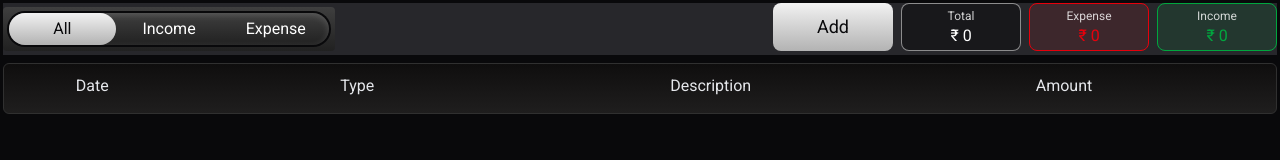
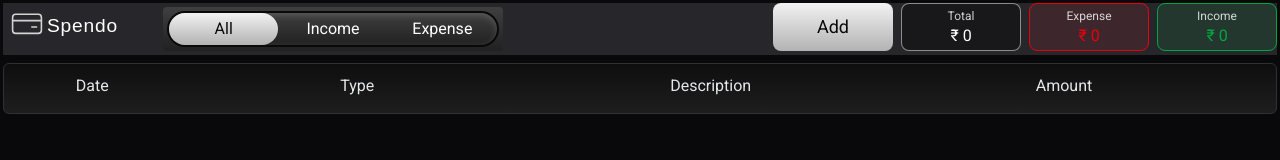
Before and after one commit to QuantumDev573/Spendo-expenseTracker, a website: page index.html in a window 1280 px wide. Drawn offline with Linux system fonts and the light colour scheme; a web font is replaced by a local one.

Commit message:
add the website name

```diff
--- a/index.html
+++ b/index.html
@@ -68,7 +68,37 @@
         </style>
 </head>
 <body>
-  <div class=" mb-2  grid grid-cols-1 sm:flex justify-between items-center bg-zinc-400/20 ">
+  <div class=" mb-2  grid grid-cols-1 md:grid-cols-[0.01fr_1fr_0.5fr] bg-zinc-400/20 ">
+
+    <div class="mb-1 ">
+      <svg xmlns="http://www.w3.org/2000/svg" viewBox="0 0 200 50" fill="none" stroke="#d3d2d2" stroke-width="2" stroke-linecap="round" stroke-linejoin="round" height="40">
+
+        <defs>
+          <linearGradient id="spendoGradient" x1="0%" y1="0%" x2="100%" y2="0%">
+            <stop offset="100%" stop-color="white    "/>
+            <stop offset="10%" stop-color="#cdc8c8"/>
+          </linearGradient>
+        </defs>
+
+        <g transform="translate(10, 10)">
+          <rect x="2" y="4" width="36" height="24" rx="4" ry="4"></rect>
+          <path d="M2 12h36"></path>
+          <path d="M26 20h6"></path>
+        </g>
+
+        <text
+          x="55"
+          y="36"
+          font-family="Arial, sans-serif"
+          fill="url(#spendoGradient)"
+          stroke="none"
+          font-size="24"
+          letter-spacing="1">
+          Spendo
+        </text>
+      </svg>
+    </div>
+
     <!-- function MainSheet() -->
     <div class="grid grid-cols-2 gap-2 mb-1 sm:order-2 md:flex">
 
@@ -106,7 +136,7 @@
 
     <!-- function TButton() -->
 
-    <div class="flex justify-center items-center mb-">
+    <div class="flex justify-center items-center md:max-w-85">
         <div class="w-full p-1 rounded bg-linear-180 from-[#3f3f3f] to-[#212121]">
           <div class="p-0.5 bg-zinc-950 rounded-4xl">
             <div id="TBtnContainer" class="flex min-w-80 h-8 bg-linear-180 from-[#3f3f3f] to-[#212121] shadow-[inset_0_2px_7px_#ffffff29] rounded-4xl ">
```
Also changed, not shown: output.css.
